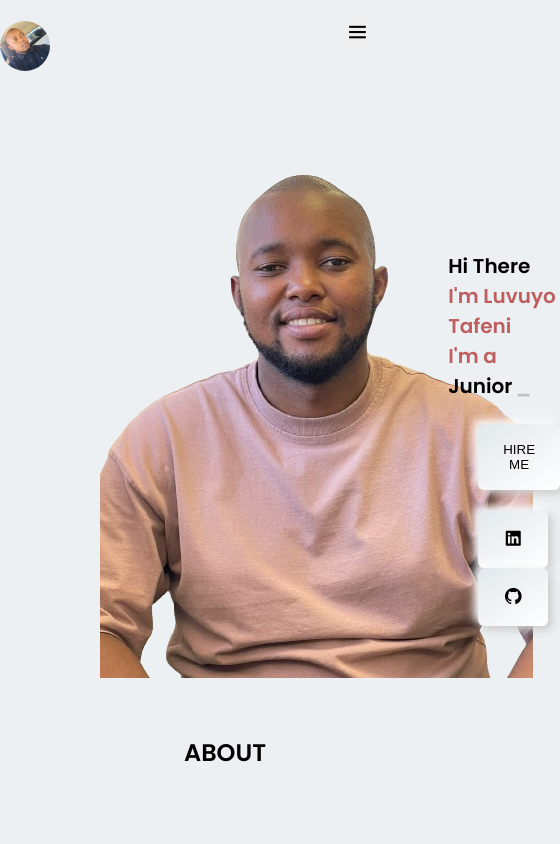
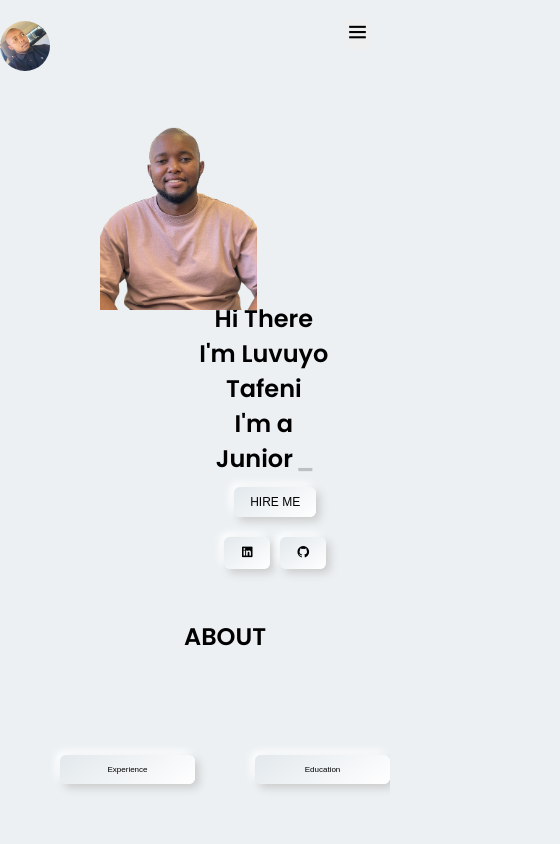
Before and after one commit to Luvuyotafeni/React-JS-portfolio, a React (Create React App) app: page / in a window 390 px wide. Shown: the top 844 px of the page, 560 px wide, since content can reach past the window. Built offline with nearby package versions, Linux system fonts and the light colour scheme.

Commit message:
responsive home page, about to work on the ux/ui

```diff
--- a/src/App.css
+++ b/src/App.css
@@ -67,33 +67,6 @@ button {
   background: linear-gradient(145deg, #e2e8ec, #ffffff);
   box-shadow: 4px 4px 8px #cbcbcb, -4px -4px 8px #ffffff;
 }
-.btn_shadows {
-  padding: 18px 25px;
-  border-radius: 6px;
-  transition: 0.5s all ease;
-  cursor: pointer;
-  color: #000;
-  transition: 0.5s;
-}
-
-.btn_shadows {
-  background: linear-gradient(145deg, #e2e8ec, #ffffff);
-  box-shadow: 4px 4px 8px #cbcbcb, -4px -4px 8px #ffffff;
-}
-
-.btn_shadows {
-  padding: 18px 25px;
-  border-radius: 6px;
-  transition: 0.5s all ease;
-  cursor: pointer;
-  color: #000;
-  transition: 0.5s;
-}
-
-.btn_shadows:hover {
-  background: linear-gradient(145deg, #e2e8ec, #ffffff);
-  box-shadow: 4px 4px 8px #cbcbcb, -4px -4px 8px #ffffff;
-}
 
 .row,
 .left,
@@ -106,7 +79,7 @@ button {
 }
 
 .top {
-  margin-top: 150px;
+  margin-top: 200px;
 }
 
 .mtop {
--- a/src/component/About/About.css
+++ b/src/component/About/About.css
@@ -21,6 +21,16 @@
     position: relative;
 }
 
+.btn_shadow {
+    padding: 20px 30px; /* Increase padding for larger buttons */
+    font-size: 20px; /* Increase font size */
+    border-radius: 6px;
+    transition: 0.5s all ease;
+    cursor: pointer;
+    color: #000;
+    background: linear-gradient(145deg, #e2e8ec, #ffffff);
+    box-shadow: 4px 4px 8px #cbcbcb, -4px -4px 8px #ffffff;
+}
 
 .btn_shadow:hover {
     background: #be5e5e;
@@ -92,14 +102,12 @@
 /* Media Queries for smaller screens */
 
 @media only screen and (max-width: 1200px) {
-    /* Adjust styles for screens up to 1200px width */
     .About h4 {
         margin-left: 0;
     }
 }
 
 @media only screen and (max-width: 992px) {
-    /* Adjust styles for screens up to 992px width */
     .About .heading h2 {
         font-size: 30px;
     }
@@ -118,10 +126,14 @@
     .About p {
         font-size: 16px;
     }
+
+    .btn_shadow {
+        padding: 18px 25px; /* Adjust padding for medium screens */
+        font-size: 18px; /* Adjust font size for medium screens */
+    }
 }
 
 @media only screen and (max-width: 768px) {
-    /* Adjust styles for screens up to 768px width */
     .About .content {
         width: 90%;
         font-size: xx-small;
@@ -129,6 +141,11 @@
 
     .About h4 {
         margin-left: 0;
+    }
+
+    .btn_shadow {
+        padding: 16px 20px; /* Adjust padding for smaller screens */
+        font-size: 16px; /* Adjust font size for smaller screens */
     }
 
     .About .toggle-button {
@@ -146,16 +163,19 @@
 }
 
 @media only screen and (max-width: 480px) {
-    /* Adjust styles for screens up to 480px width */
     .About .heading h2 {
         font-size: 24px;
-
     }
 
     .About .content {
         width: 90%;
         padding: 0 10px;
         margin:0;
+    }
+
+    .btn_shadow {
+        padding: 14px 15px; /* Adjust padding for very small screens */
+        font-size: 14px; /* Adjust font size for very small screens */
     }
 
     .About .toggle-button {
@@ -177,39 +197,53 @@
         height: 100vh;
         width: 3px;
     }
+
+    footer {
+        margin: 0;
+        background-color: #000;
+        height: 60px;
+    }
 }
+
 @media only screen and (max-width: 320px) {
-    /* Adjust styles for screens up to 480px width */
     .About .heading h2 {
-        font-size: 24px;
+        font-size: 20px;
     }
 
-    .About h4 {
-        margin-left: 0;
-    }
     .About .content {
         width: 90%;
         padding: 0px;
         margin:0;
     }
 
+    .btn_shadow {
+        padding: 12px 10px; /* Adjust padding for extra small screens */
+        font-size: 12px; /* Adjust font size for extra small screens */
+    }
+
     .About .toggle-button {
-        font-size: 8px;
-        padding: 0;
+        font-size: 6px;
+        padding: 8px 0;
     }
 
     .About p {
-        font-size: 10px;
+        font-size: 8px;
     }
 
     .About .box {
-        padding: 50px;
-        margin-bottom: 15px;
+        padding: 8px;
+        margin-bottom: 10px;
     }
 
     .About .left::after {
         top: 20%;
         height: 100vh;
-        width: 3px;
+        width: 2px;
+    }
+
+    footer {
+        margin: 0;
+        background-color: #000;
+        height: 40px;
     }
 }
--- a/src/component/Hero/home.css
+++ b/src/component/Hero/home.css
@@ -1,5 +1,7 @@
 .hire {
     margin-bottom: 20px;
+    font-size: 14px; /* Decreased button text size */
+    padding: 10px 20px; /* Adjusted padding for smaller buttons */
 }
 
 .hero h3 {
@@ -8,7 +10,7 @@
 }
 
 .hero h1 {
-    font-size: 40px;
+    font-size: 35px; /* Decreased font size */
     font-weight: bold;
 }
 
@@ -17,7 +19,7 @@
 }
 
 .hero h2 {
-    font-size: 40px;
+    font-size: 30px; /* Decreased font size */
     font-weight: bold;
     color: #be5e5e;
 }
@@ -27,108 +29,200 @@
 }
 
 .hero_btn {
-    margin-top: 20%;
+    margin-top: 15%; /* Reduced top margin */
+    margin-left: 100px;
+
 }
 
 .hero_btn h4 {
     font-weight: 500;
     letter-spacing: 2px;
     color: #43474b;
-    font-size: 15px;
-    margin: 30px 0 30px 0;
+    font-size: 14px; /* Decreased font size */
+    margin: 20px 0;
 }
 
 .hero_btn button {
-    margin-left: 30px;
+    margin-left: 20px; /* Decreased margin between buttons */
+    font-size: 14px; /* Decreased button text size */
+    padding: 8px 16px; /* Adjusted padding for smaller buttons */
 }
 
 .hero_btn i {
-    font-size: 20px;
+    font-size: 18px; /* Decreased icon size */
 }
 
 .hero_btn button img {
-    width: 20px;
-    height: 20px;
+    width: 18px;
+    height: 18px;
 }
 
 /* Updated Layout */
-.hero .left_top {
-    margin-left: 40%;
+.left_top {
+    margin-left: 150px;
     margin-right: 10%;
     width: 40%;
-    align-items: center;
+    align-self: center;
+    text-align: center; /* Center align text */
 }
 
-.right {
-    width: 40%;
-    margin-left: 100px;
-    margin-right: 200px;
+.right_img {
+    border-radius: 10px;
+    height: 550px; /* Increased height */
+    width: 540px; /* Increased width */
+    margin-top: 20px;
+    margin-left: 200px;
+    margin-right: 200px;/* Center the image */
 }
 
-.hero .right_img {
-    border-radius: 10px;
-    height: 520px;
-    width: 510px;
-    margin-top: 20px;
-    margin-left: 100px;
-}
-.btn_shadows:hover{
-    background-color: #be5e5e;
-    color: black;
-    transform: translateY(-10px);
-  }
-
 /* Responsive Styles */
-@media only screen and (max-width: 480px) {
-    .hero .right_img {
+@media only screen and (max-width: 768px) {
+    .right_img {
         width: 80%;
-        height: 100px; /* Adjust the height for smaller screens */
+        margin: auto;
+        text-align: center;
+    }
+    .left_top {
+        margin-left: 30px;
+        margin-right: 10%;
+        width: 40%;
+        align-self: center;
+        text-align: center; /* Center align text */
     }
 
-    .hero .right_img img {
-        width: 80%;
-        height: 100px; /* Adjust the height for smaller screens */
+    .right_img {
+        height: 350px; /* Adjust the height for medium screens */
+        margin: 0 0 0 100px; /* Center the image */
+    }
+
+    .right_img img {
+        width: 100%;
+        height: auto; /* Maintain aspect ratio */
+
+    }
+
+    .hero h1 {
+        font-size: 28px; /* Decreased font size */
+    }
+
+    .hero h2 {
+        font-size: 25px; /* Decreased font size */
+    }
+
+    .hero p {
+        font-size: 12px; /* Adjusted font size */
+    }
+
+    .hero_btn {
+        margin-top: 10%; /* Reduced top margin */
+        margin-left:30px
+    }
+
+    .hero_btn button {
+        margin-left: 15px; /* Reduced margin */
+        font-size: 12px; /* Decreased button text size */
+    }
+
+    .hero_btn i {
+        font-size: 16px; /* Adjusted icon size */
+    }
+}
+
+@media only screen and (max-width: 480px) {
+    .right_img {
+        width: 90%;
+        height: auto; /* Maintain aspect ratio for small screens */
+
+    }
+    .left_top {
+        margin-left: 20px;
+        margin-right: 10%;
+        width: 40%;
+        align-self: center;
+        text-align: center; /* Center align text */
+    }
+
+    .right_img img {
+        width: 100%;
+        height: auto; /* Maintain aspect ratio */
         position: relative;
         top: 0;
         right: 0;
-        margin: 0;
+
+    }
+
+    .hero h1 {
+        font-size: 22px; /* Decreased font size */
+    }
+
+    .hero h2 {
+        font-size: 20px; /* Decreased font size */
+    }
+
+    .hero p {
+        font-size: 12px; /* Adjusted font size */
+    }
+
+    .hero_btn {
+        margin-top: 8%; /* Reduced top margin */
+        margin-left: 20px;
+    }
+
+    .hero_btn h4 {
+        font-size: 12px; /* Decreased font size */
+    }
+
+    .hero_btn button {
+        margin-left: 10px; /* Reduced margin */
+        font-size: 12px; /* Decreased button text size */
+    }
+
+    .hero_btn i {
+        font-size: 14px; /* Adjusted icon size */
     }
 }
 
-@media only screen and (max-width: 768px) {
-    .hero .left_top,
-    .hero .right {
-        width: 80%; /* Adjust the width for smaller screens */
-        margin: 0;
+@media only screen and (max-width: 326px) {
+    .right_img {
+        width: 85%;
+        height: auto; /* Maintain aspect ratio for very small screens */
+
+    }
+    .left_top {
+        margin-left: 20px;
+        margin-right: 10%;
+        width: 40%;
+        align-self: center;
+        text-align: center; /* Center align text */
     }
 
-    .hero .left_top {
-        margin-right: 0;
+    .right_img img {
+        width: 100%;
+        height: auto; /* Maintain aspect ratio */
     }
 
-    .hero .right_img {
-        width: 80%;
-        height: 300px; /* Adjust the height for smaller screens */
-    }
-
-    .hero .right_img img {
-        width: 80%;
-        height: 70%; /* Adjust the height for smaller screens */
-        position: relative;
-        top: 0;
-        right: 0;
-        margin-left: 50px;
+    .hero h1,
+    .hero h2 {
+        font-size: 18px; /* Decreased font size */
     }
 
     .hero p {
-        font-size: 10px; /* Adjust the font size for smaller screens */
+        font-size: 10px; /* Reduced font size */
     }
 
-    .hero h1 {
-        font-size: 20px;
+    .hero_btn {
+        margin-top: 5%; /* Reduced top margin */
+        flex-direction: column; /* Stack buttons vertically */
+        align-items: center;
+        margin-left: 10px;
     }
 
-    .hero h2 {
-        font-size: 20px;
+    .hero_btn button {
+        margin: 5px 0; /* Smaller margin between buttons */
+        font-size: 10px; /* Decreased button text size */
+    }
+
+    .hero_btn i {
+        font-size: 12px; /* Adjusted icon size */
     }
 }
--- a/src/component/Hero/home.js
+++ b/src/component/Hero/home.js
@@ -9,7 +9,7 @@ const Home = () => {
   return (
     <>
       <section id='home'>
-        <div className='container f_flex '>
+        <div className='container f_flex'>
           {/* Right section now goes first */}
           <div className='right'>
             <div className='right_img'>
@@ -18,7 +18,7 @@ const Home = () => {
           </div>
 
           {/* Left section now goes second */}
-          <div className='hero left_top top'>
+          <div className='left_top top'>
             <p>
               <h1>Hi There</h1>
               <h1><span>I'm Luvuyo Tafeni</span></h1>
@@ -41,10 +41,10 @@ const Home = () => {
                   <a href={resume}>HIRE ME</a>
                 </button>
                 <div className='button'>
-                  <button className='btn_shadows'>
+                  <button className='btn_shadow'>
                     <a href='https://www.linkedin.com/in/luvuyo-tafeni-357998230/'><i class='bx bxl-linkedin-square'></i></a>
                   </button>
-                  <button className='btn_shadows'>
+                  <button className='btn_shadow'>
                     <a href='https://github.com/Luvuyotafeni?tab=repositories'> <i class='bx bxl-github'></i></a>
                   </button>
                 </div>
--- a/src/component/Skills/Skills.css
+++ b/src/component/Skills/Skills.css
@@ -15,10 +15,10 @@
 }
 
 .Skills .box:hover p {
-    color: black;
+    color: white;
 }
 .Skills .box:hover i {
-    color: black;
+    color: white;
     opacity: 1;
 }
 .Skills .skills-container {
@@ -35,8 +35,8 @@
 }
 
 .btn_shadow:hover{
-  background-color: #ecf0f3;
-  color: black;
+  background: #ff041f;
+  color: white;
   transform: translateY(-10px);
 }
 
```
